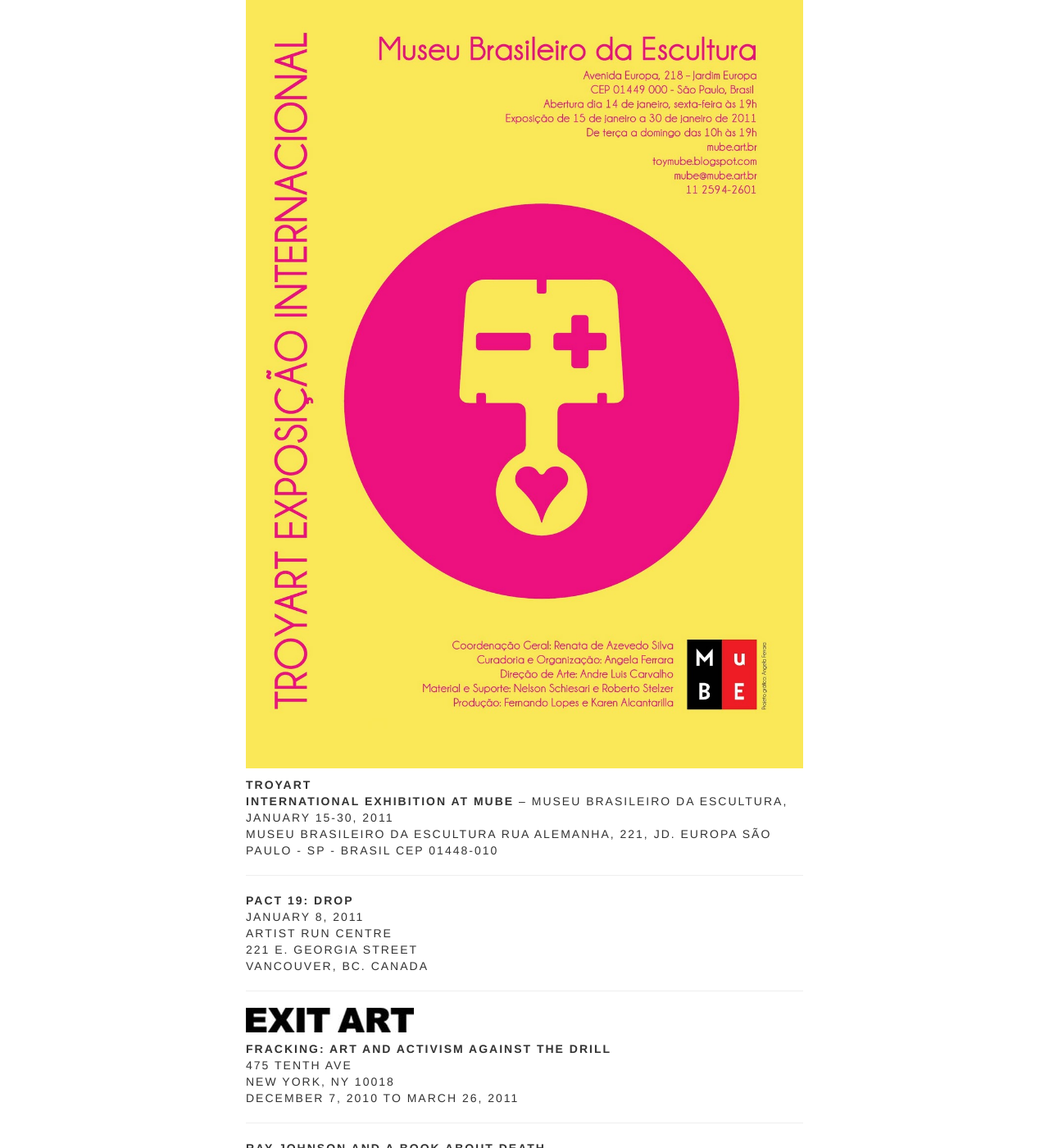
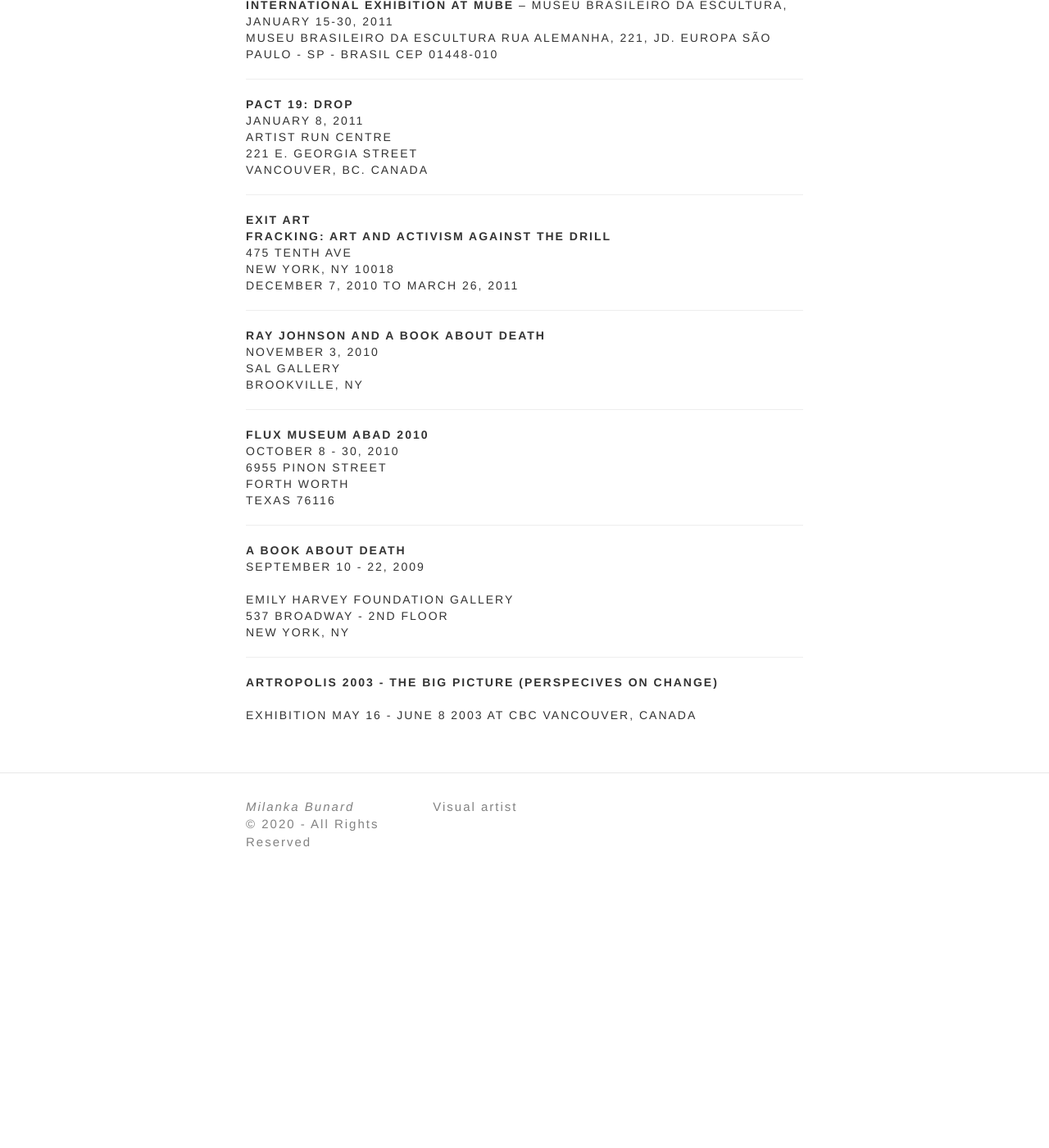
Before and after one commit to milankabunard/milankabunard.github.io, a Jekyll site: the page built from exhibitions.md, in a window 1280 px wide and 1400 px high, scrolled down 3662 px. Shown: the whole window at 82% size. Built offline with Jekyll 4.4.1, drawn with Linux system fonts in a browser that asks for light colours; after the commit the page ends 4754 px from its top, so only the background shows below that; some of the changed text lies outside the part shown.

Commit message:
Update exhibitions.md

```diff
--- a/exhibitions.md
+++ b/exhibitions.md
@@ -208,8 +208,6 @@
 
 ---
 
-![TROY](/troy.jpg)
-
 |**TROYART**|
 |---|
 |**International Exhibition at MuBE** -- Museu Brasileiro da Escultura, January 15-30, 2011|
@@ -226,10 +224,9 @@
 
 ---
 
-![EXITART](/exitart.jpg)
-
+|**EXIT ART**|
+|---|
 |**FRACKING: Art and Activism Against the Drill**|
-|---|
 |475 Tenth Ave|
 |New York, NY 10018|
 |December 7, 2010 to March 26, 2011|
@@ -263,9 +260,7 @@
 
 ---
 
-![ARTROPOLIS](http://sim-publishing.com/bca/bca-0013.jpg)
-
-|**ARTROPOLIS 2003 - THE BIG PICTURE**|
+|**ARTROPOLIS 2003 - THE BIG PICTURE (PERSPECIVES ON CHANGE)**|
 |---|
 ||
 |Exhibition May 16 - June 8 2003 at CBC Vancouver, Canada|
```
